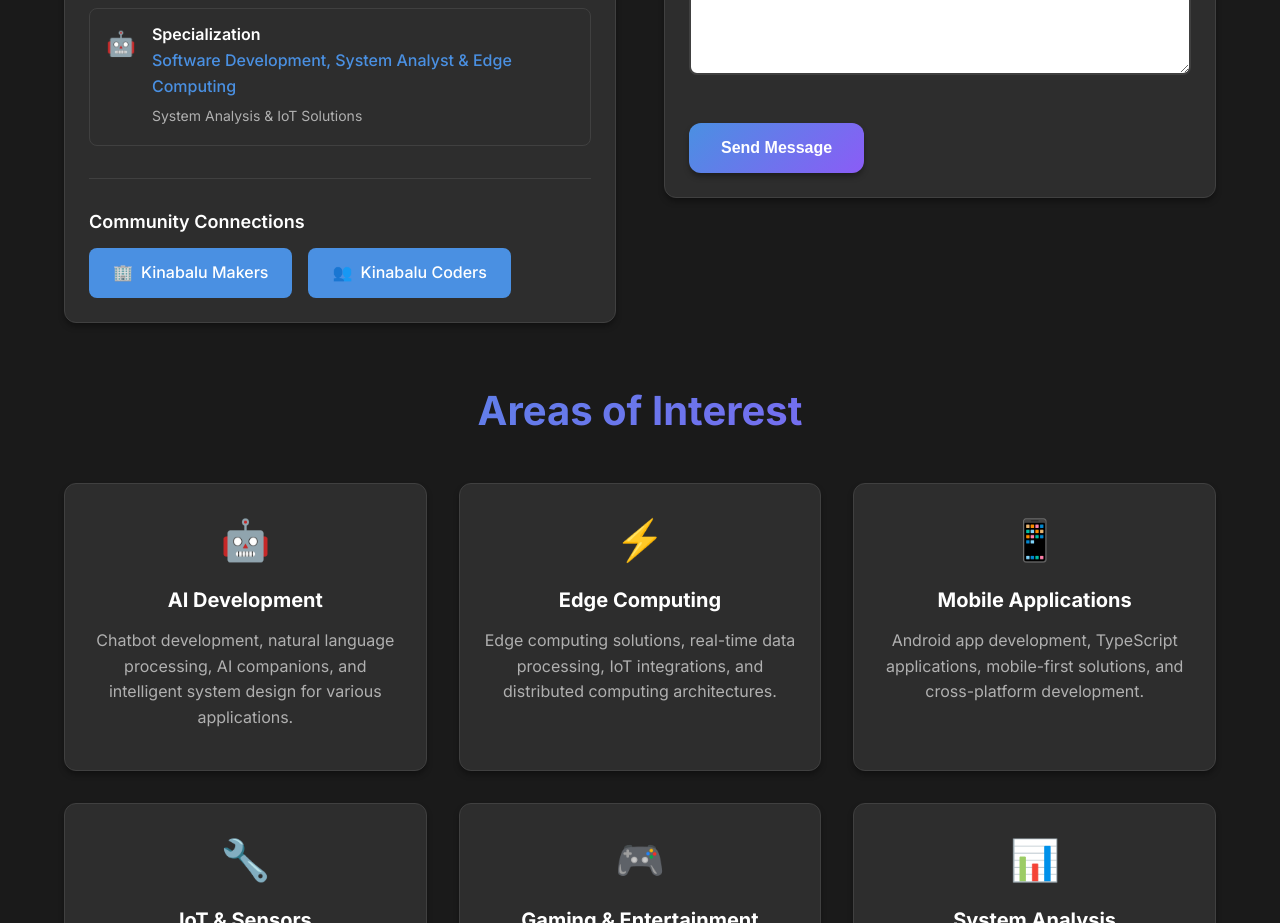
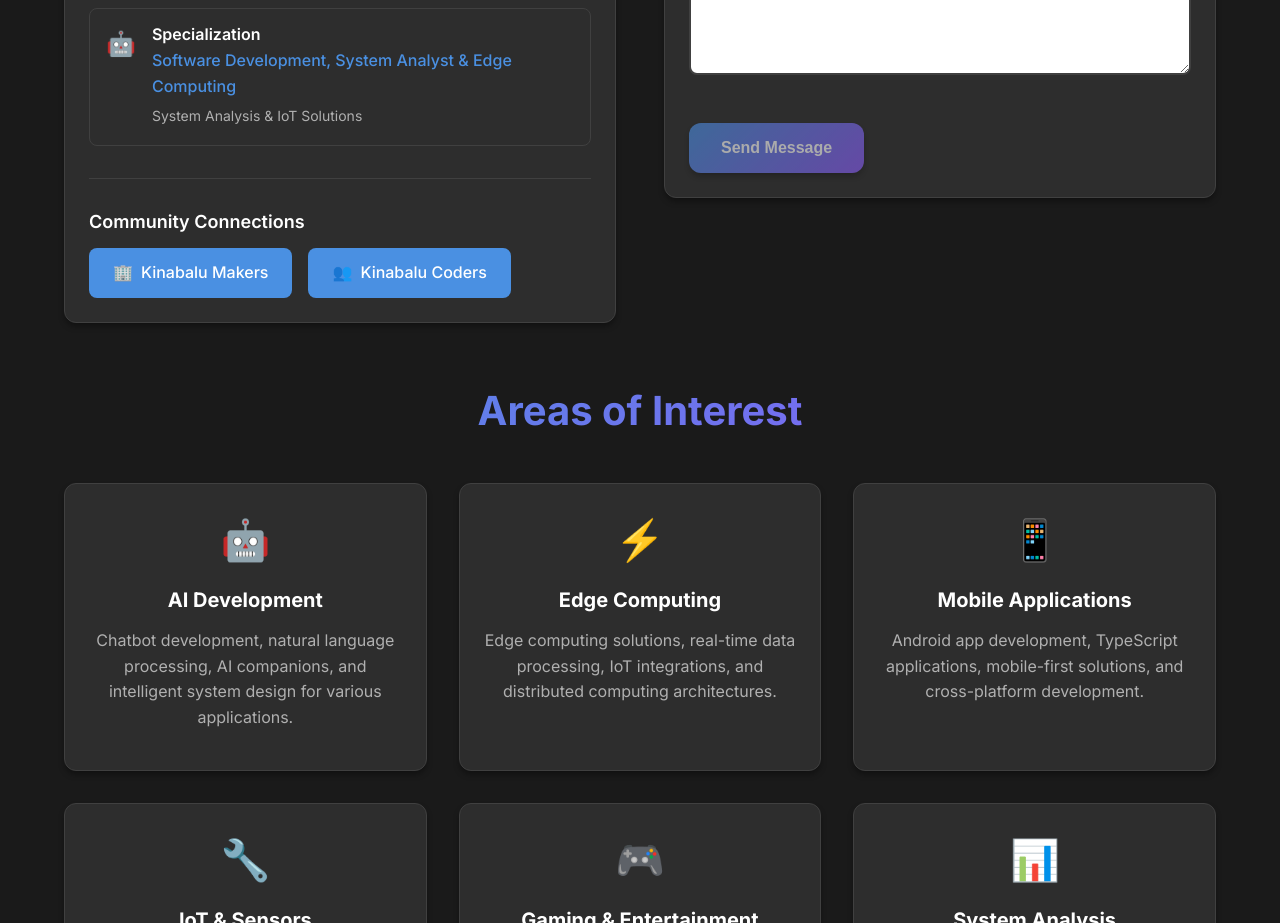
Before and after one commit to Aqirito/aqirito.github.io, a SvelteKit app: page /contact in a window 1280 px wide. Shown: the part 980-1903 px from the top of the page. Built offline with nearby package versions, Linux system fonts and the light colour scheme.

Commit message:
UPDATE: temporary disable submit buttom mesage section

```diff
--- a/src/routes/contact/+page.svelte
+++ b/src/routes/contact/+page.svelte
@@ -163,7 +163,8 @@
 								></textarea>
 							</div>
 
-							<button type="submit" class="btn btn-submit" disabled={isSubmitting}>
+							<!-- <button type="submit" class="btn btn-submit" disabled={isSubmitting}> -->
+							<button type="submit" class="btn btn-submit" disabled>
 								{#if isSubmitting}
 									Sending...
 								{:else}
```
